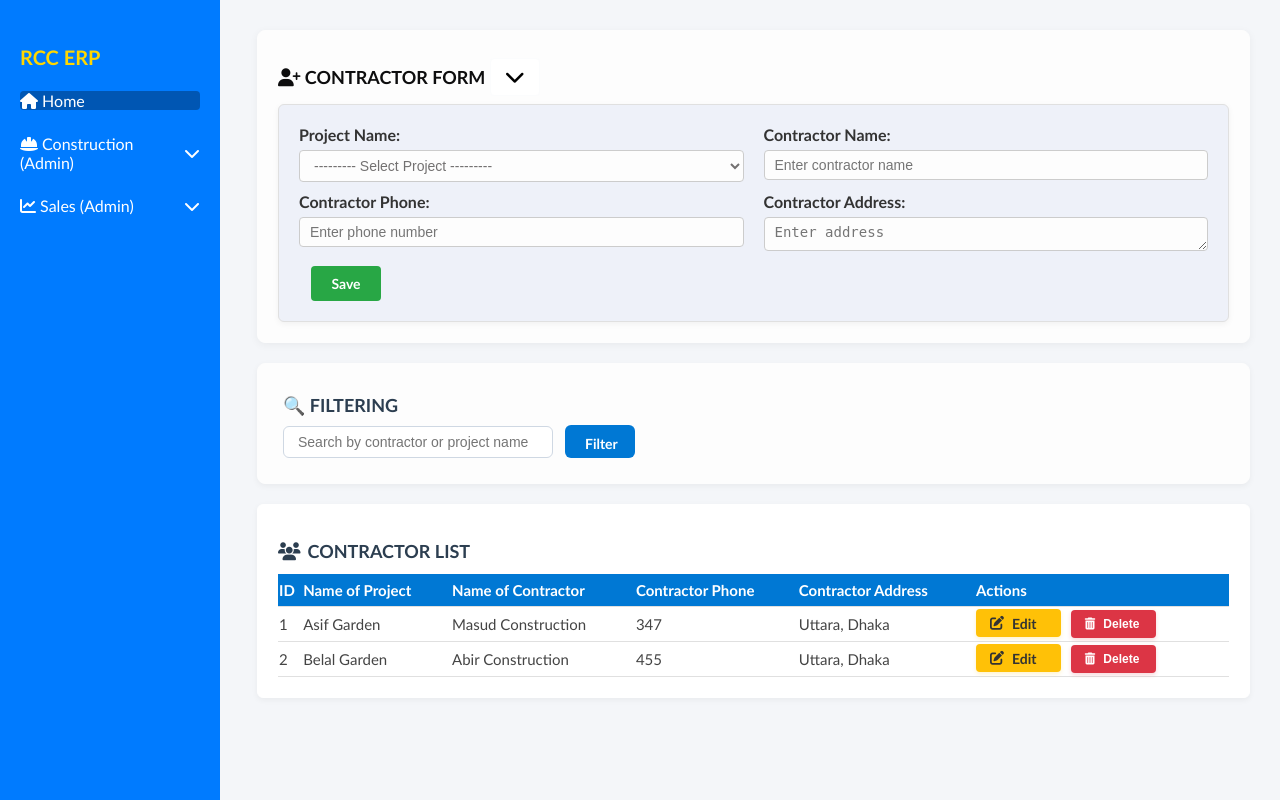
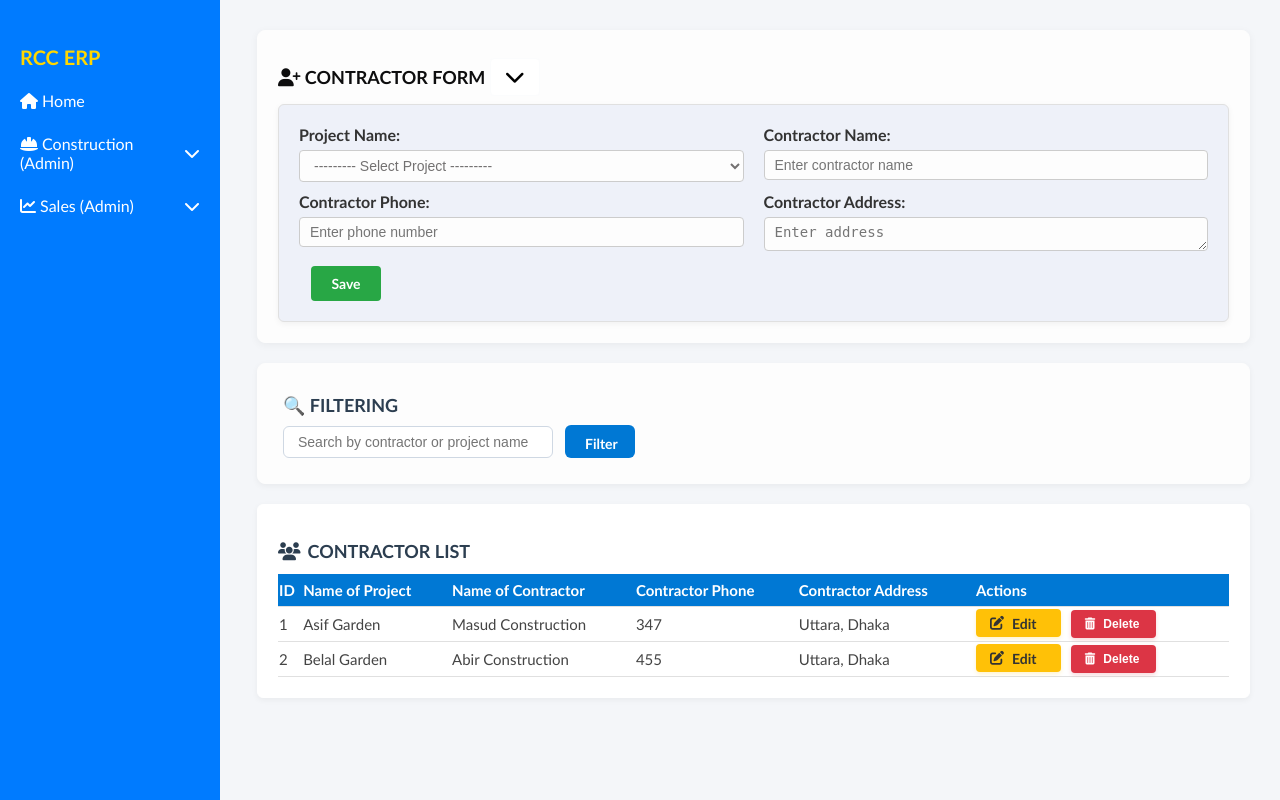
Before and after one commit to FAISAL-450/ERP-PROJECT, a Django app: page /contractor/dashboard/ in a window 1280 px wide, with the pointer over the restyled element. Run offline with Django 5.2, Linux system fonts and the light colour scheme; a user stored in the database is signed in; data comes from the database, SQL or seed files in the repository; both versions use the stored data as it was after the commit.

```diff
--- a/templates/base.html
+++ b/templates/base.html
@@ -70,7 +70,7 @@
   }
 
   .sidebar-menu a:hover {
-    background-color: #0056b3; /* Darker blue on hover */
+    background-color: #007bff; /* Darker blue on hover */
     border-radius: 4px;
   }
 
```
Also changed, not shown: db.sqlite3.
